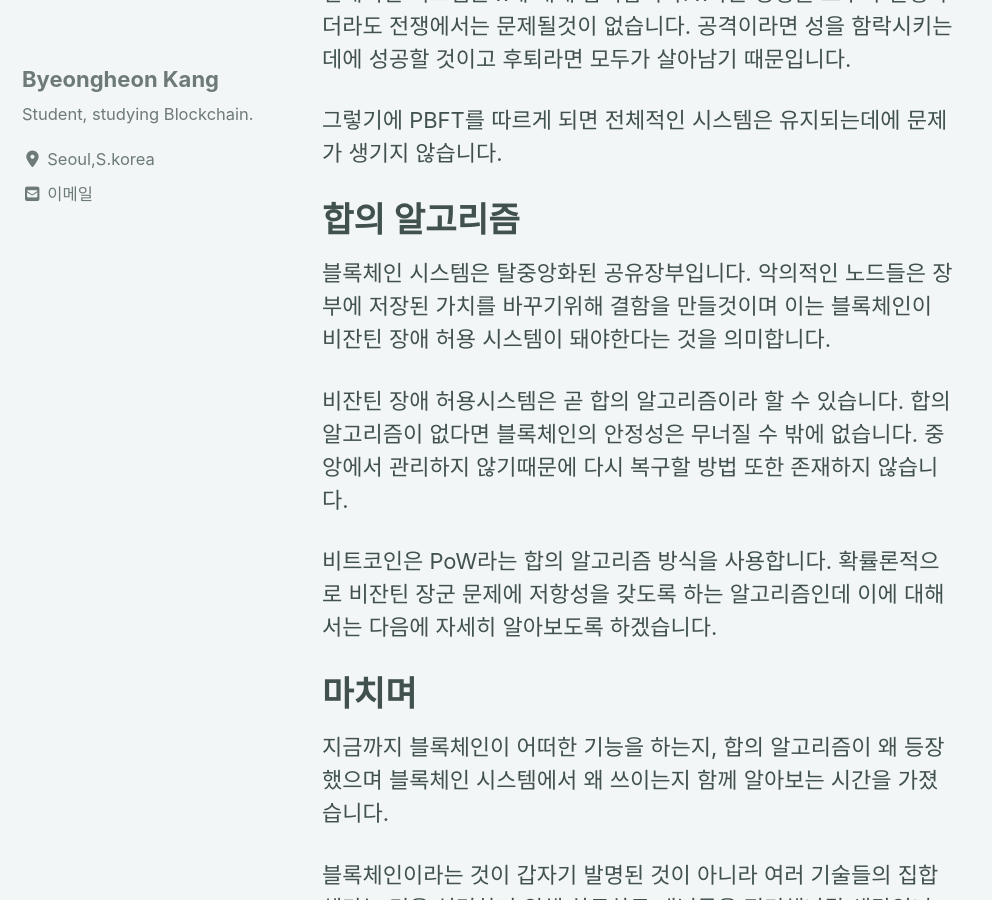
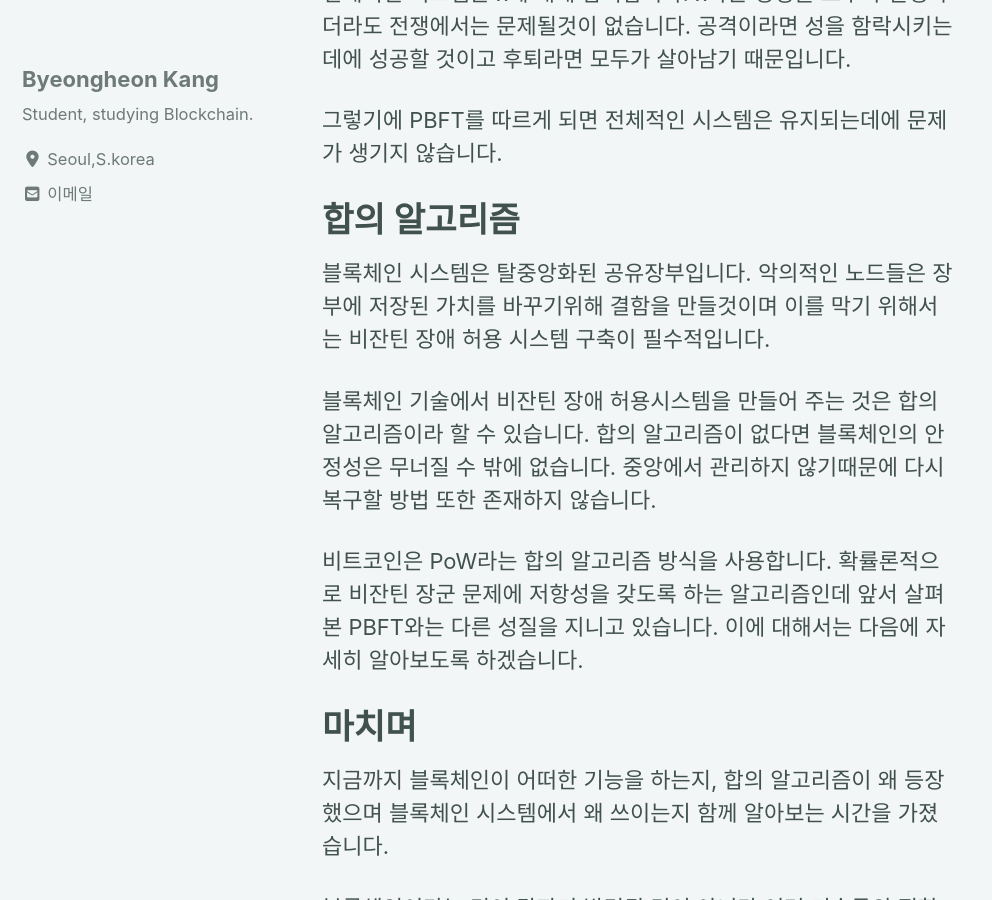
Before and after one commit to devtrail42/devtrail42.github.io, a Jekyll site: the page built from _posts/2019-08-29-ByzantineProblem.md, in a window 1280 px wide and 900 px high, scrolled down 6763 px. Shown: the whole window, without its empty margins (0-992 px from the left). Built offline with Jekyll 4.4.1, drawn with Linux system fonts in a browser that asks for light colours; cached includes are drawn as plain includes; nearby versions of some CDN libraries; comment, search, counter and statistics services are not loaded.

Commit message:
Update 2019-08-29-ByzantineProblem.md

```diff
--- a/_posts/2019-08-29-ByzantineProblem.md
+++ b/_posts/2019-08-29-ByzantineProblem.md
@@ -145,11 +145,11 @@ PBFT를 구현하기 위해 지휘관과 지휘관의 명령을 받은 부관들
 
 # 합의 알고리즘
 
-블록체인 시스템은 탈중앙화된 공유장부입니다.  악의적인 노드들은 장부에 저장된 가치를 바꾸기위해 결함을 만들것이며 이는 블록체인이 비잔틴 장애 허용 시스템이 돼야한다는 것을 의미합니다.
+블록체인 시스템은 탈중앙화된 공유장부입니다.  악의적인 노드들은 장부에 저장된 가치를 바꾸기위해 결함을 만들것이며 이를 막기 위해서는 비잔틴 장애 허용 시스템 구축이 필수적입니다.
 
-비잔틴 장애 허용시스템은 곧 합의 알고리즘이라 할 수 있습니다. 합의 알고리즘이 없다면 블록체인의 안정성은 무너질 수 밖에 없습니다. 중앙에서 관리하지 않기때문에 다시 복구할 방법 또한 존재하지 않습니다.
+블록체인 기술에서 비잔틴 장애 허용시스템을 만들어 주는 것은 합의 알고리즘이라 할 수 있습니다. 합의 알고리즘이 없다면 블록체인의 안정성은 무너질 수 밖에 없습니다. 중앙에서 관리하지 않기때문에 다시 복구할 방법 또한 존재하지 않습니다.
 
-비트코인은 PoW라는 합의 알고리즘 방식을 사용합니다. 확률론적으로 비잔틴 장군 문제에 저항성을 갖도록 하는 알고리즘인데 이에 대해서는 다음에 자세히 알아보도록 하겠습니다.
+비트코인은 PoW라는 합의 알고리즘 방식을 사용합니다. 확률론적으로 비잔틴 장군 문제에 저항성을 갖도록 하는 알고리즘인데 앞서 살펴본 PBFT와는 다른 성질을 지니고 있습니다. 이에 대해서는 다음에 자세히 알아보도록 하겠습니다.
 
 
 
```
